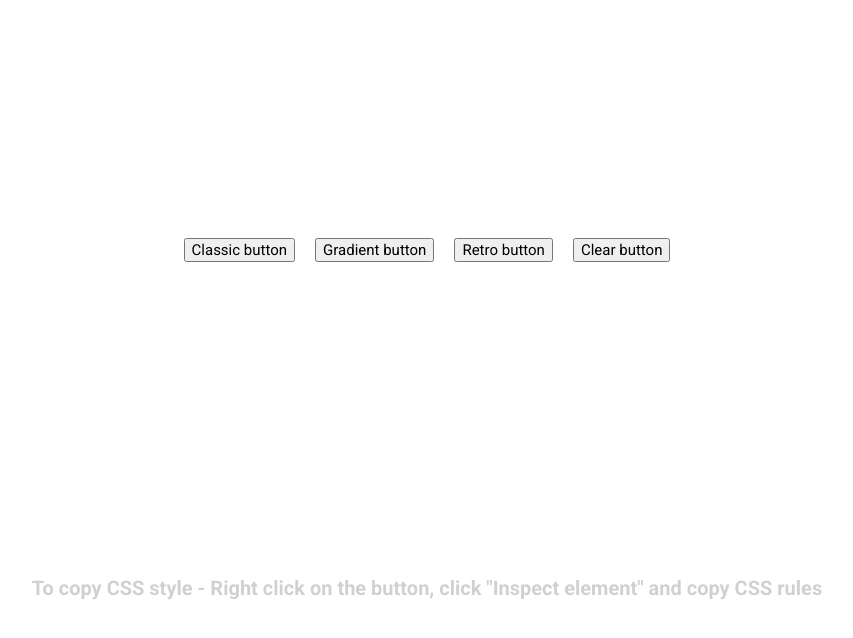
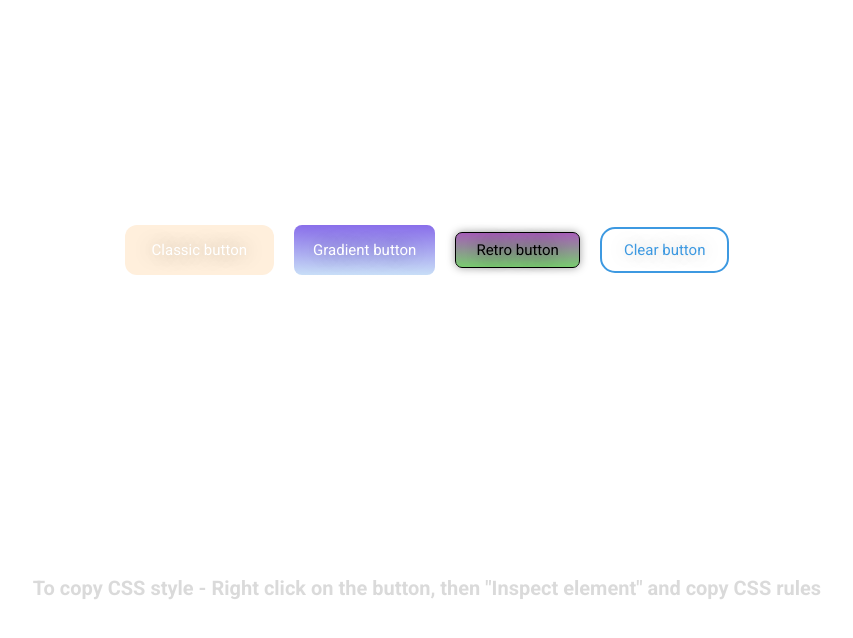
Before and after one commit to karolsw3/CSS-Button-Generator, a plain HTML site: page index.html in a window 1280 px wide. Shown: the part 150-788 px from the top of the page, without its empty margins (213-1066 px from the left). Drawn offline with Linux system fonts and the light colour scheme.

Commit message:
Generate buttons on start

```diff
--- a/build/css/style.css
+++ b/build/css/style.css
@@ -26,7 +26,7 @@ button:hover {
   right: 0;
   text-align: center;
   font-size: 40px;
-  color: rgba(0,0,0,0.185);
+  color: rgba(0,0,0,0.145);
   font-weight: 700;
   padding: 50px 0;
   user-select: none;
--- a/build/js/index.js
+++ b/build/js/index.js
@@ -25,3 +25,15 @@ clearButton.onclick = function () {
   generator.generateClearButtonStyle();
   generator.applyStyleOnButton(clearButton);
 };
+
+generator.generateClassicButtonStyle();
+generator.applyStyleOnButton(classicButton);
+
+generator.generateGradientButtonStyle();
+generator.applyStyleOnButton(gradientButton);
+
+generator.generateRetroButtonStyle();
+generator.applyStyleOnButton(retroButton);
+
+generator.generateClearButtonStyle();
+generator.applyStyleOnButton(clearButton);
--- a/index.html
+++ b/index.html
@@ -1 +1 @@
-<html><head><meta charset="UTF-8"/><link rel="stylesheet" href="build/css/style.css"/><title>Css button generator</title></head><body><div class="info">Random button generator</div><button id="classicButton">Classic button</button><button id="gradientButton">Gradient button</button><button id="retroButton">Retro button</button><button id="clearButton">Clear button</button><div class="info info__footer">To copy CSS style - Right click on the button, click "Inspect element" and copy CSS rules </div><script src="build/js/ButtonGenerator.js"></script><script src="build/js/index.js"></script></body></html>
+<html><head><meta charset="UTF-8"/><link rel="stylesheet" href="build/css/style.css"/><title>CSS random button generator by Karol Świerczek</title></head><body><div class="info">Random button generator</div><button id="classicButton">Classic button</button><button id="gradientButton">Gradient button</button><button id="retroButton">Retro button</button><button id="clearButton">Clear button</button><div class="info info__footer">To copy CSS style - Right click on the button, then "Inspect element" and copy CSS rules</div><script src="build/js/ButtonGenerator.js"></script><script src="build/js/index.js"></script></body></html>
```
Also changed, not shown: src/js/index.js (+12 -0 lines), 2 other files.
